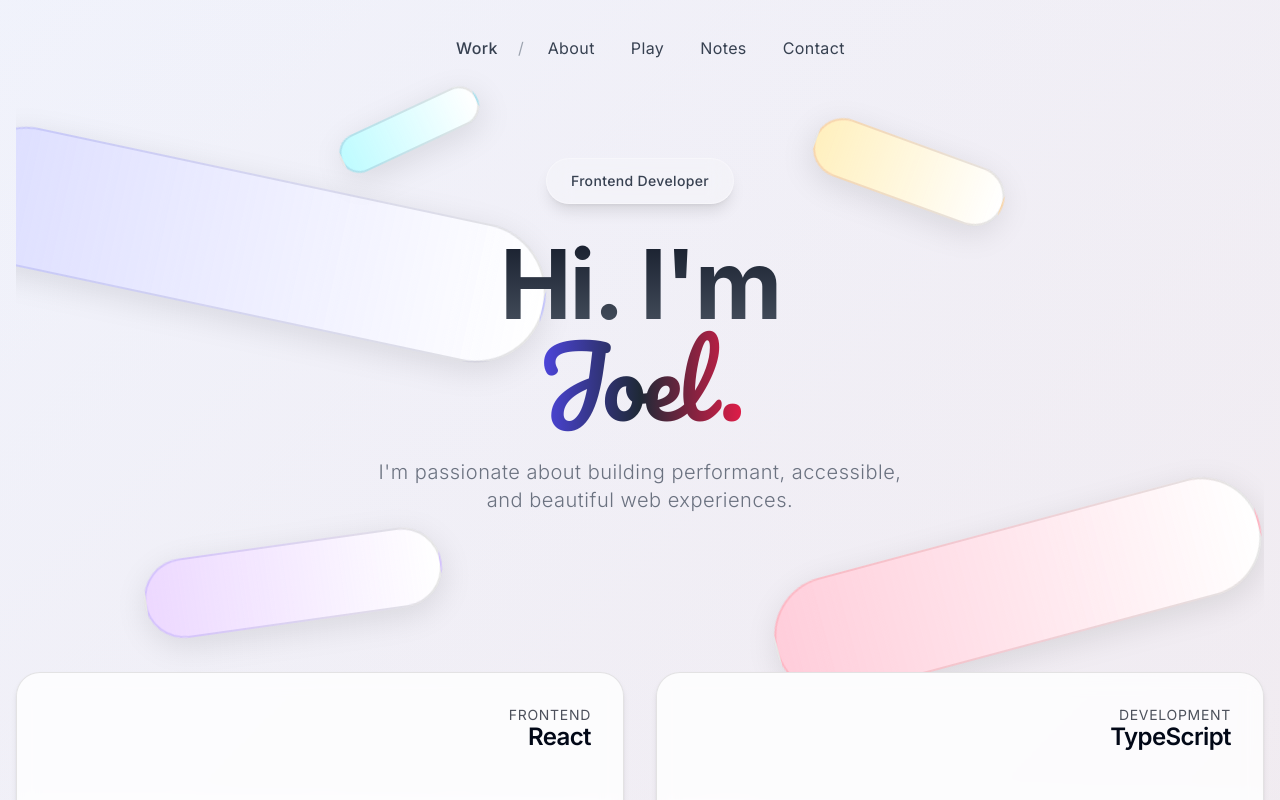
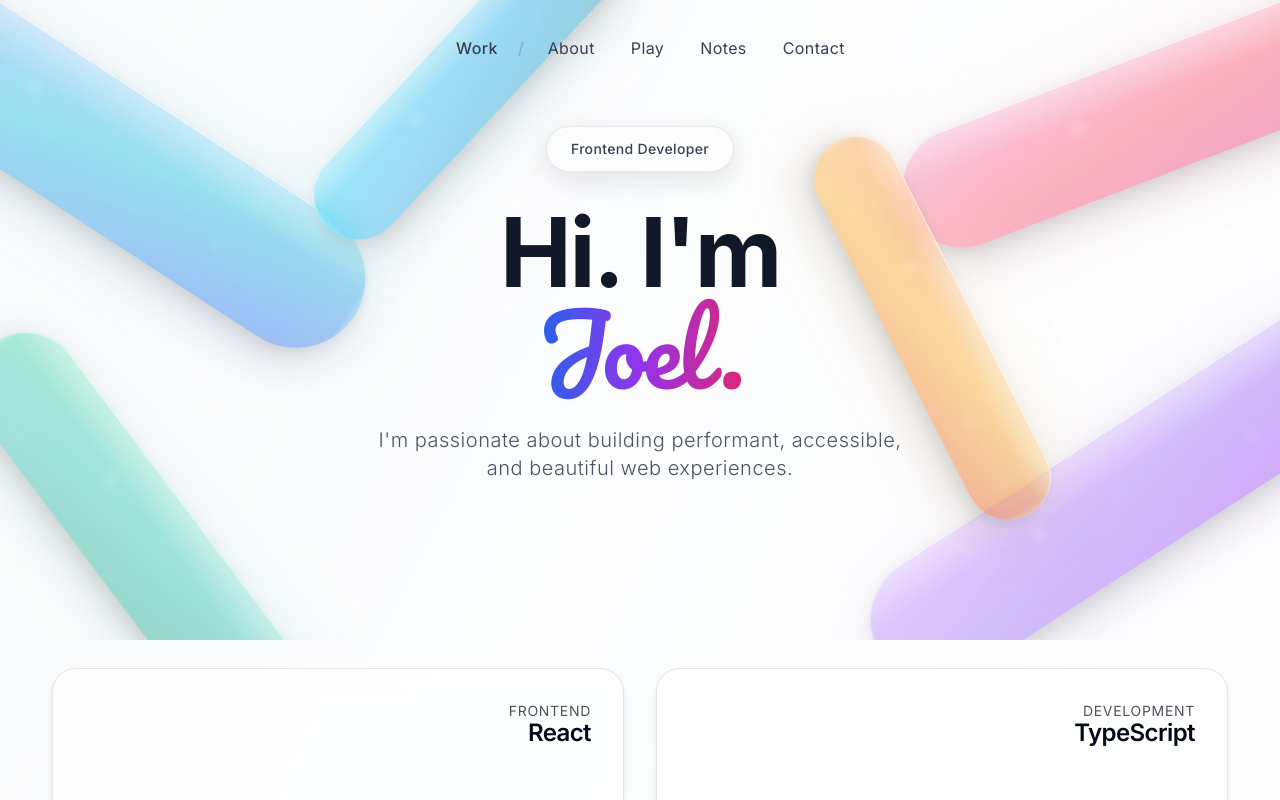
Before and after one commit to joeltk6094/My-dev-Portfolio, a Next.js app: page / in a window 1280 px wide. Shown: the top 800 px of the page. Built offline with nearby package versions, Linux system fonts and the light colour scheme; a web font is replaced by a local one.

Commit message:
chore: update dependencies and enhance styles

```diff
--- a/app/globals.css
+++ b/app/globals.css
@@ -90,7 +90,7 @@
 }
 
 .gradient-bg {
-  background: linear-gradient(135deg, #f8fafc 0%, #f1f5f9 50%, #e2e8f0 100%) !important;
+  background: linear-gradient(135deg, #eff2f5 0%, #e8edf1 50%, #dee5ed 100%) !important; /* Slightly darker light colors */
   min-height: 100vh;
   width: 100%;
 }
@@ -98,6 +98,12 @@
 /* Ensure dark mode works */
 html.dark .gradient-bg {
   background: linear-gradient(135deg, #000000 0%, #0a0a0a 50%, #1a1a1a 100%) !important;
+}
+
+/* Light mode specific overrides for better contrast */
+.light-mode-overlay {
+  background: linear-gradient(135deg, rgba(99, 102, 241, 0.05) 0%, rgba(244, 63, 94, 0.05) 100%);
+  transition: background 0.5s ease;
 }
 
 .star {
@@ -109,6 +115,17 @@ html.dark .gradient-bg {
 .frontend-pill {
   background-color: rgba(229, 231, 235, 0.8) !important;
   border-color: rgba(209, 213, 219, 0.8) !important;
+}
+
+
+.hero-pill {
+  background-color: rgba(243, 244, 246, 0.6); /* Very light grey, subtle opacity */
+  border: 1px solid rgba(229, 231, 235, 0.8); /* Slightly darker light grey border */
+}
+
+html.dark .hero-pill {
+  background-color: rgba(255, 255, 255, 0.2); /* Your current dark mode white/20 */
+  border-color: rgba(255, 255, 255, 0.3);    /* Your current dark mode white/30 */
 }
 
 
@@ -472,3 +489,8 @@ html.dark .frontend-pill {
   background-color: rgba(31, 41, 55, 0.5) !important;
   border: 1px solid rgba(55, 65, 81, 0.5) !important;
 }
+
+
+.b {
+  @apply border border-red-500;
+}
--- a/app/layout.tsx
+++ b/app/layout.tsx
@@ -10,7 +10,6 @@ export const metadata: Metadata = {
   title: "Joel - Frontend Developer",
   description:
     "Portfolio of Joel, a frontend developer passionate about building performant, accessible, and beautiful web experiences.",
-  generator: "v0.dev",
 }
 
 export default function RootLayout({
--- a/app/page.tsx
+++ b/app/page.tsx
@@ -2,7 +2,7 @@
 
 import { useEffect, useState } from "react"
 import { useSearchParams } from "next/navigation"
-import { motion, Variants, Transition } from "framer-motion"
+import { motion, type Variants } from "framer-motion"
 import { Pacifico } from "next/font/google"
 import { cn } from "@/lib/utils"
 import Navbar from "@/components/navbar"
@@ -17,71 +17,114 @@ const pacifico = Pacifico({
 })
 
 type CubicBezier = [number, number, number, number]
-// ... (imports and other code)
 
-function ElegantShape({
+function CleanGlassPill({
   className,
   delay = 0,
   width = 400,
-  height = 100,
+  height = 120,
   rotate = 0,
-  gradient,
+  color,
 }: {
   className?: string
   delay?: number
   width?: number
   height?: number
   rotate?: number
-  gradient: string
+  color: string
 }) {
-  const elegantShapeTransition: Transition = {
-    duration: 2.4,
-    delay,
-    ease: [0.23, 0.86, 0.39, 0.96] as CubicBezier,
-    opacity: { duration: 1.2 },
-  }
-
-  const floatingShapeTransition: Transition = {
-    duration: 12,
-    repeat: Number.POSITIVE_INFINITY,
-    ease: "easeInOut",
-  }
-
   return (
     <motion.div
       initial={{
         opacity: 0,
-        y: -150,
-        rotate: rotate - 15,
+        scale: 0.8,
+        rotate: rotate - 20,
       }}
       animate={{
         opacity: 1,
-        y: 0,
+        scale: 1,
         rotate: rotate,
       }}
-      transition={elegantShapeTransition}
-      className={cn("absolute floating-shape", className)}
+      transition={{
+        duration: 3,
+        delay,
+        ease: [0.23, 1, 0.32, 1],
+      }}
+      className={cn("absolute", className)}
     >
       <motion.div
         animate={{
-          y: [0, 15, 0],
+          y: [0, 25, 0],
+          rotate: [rotate, rotate + 4, rotate],
         }}
-        transition={floatingShapeTransition}
-        style={{
-          width,
-          height,
+        transition={{
+          duration: 18,
+          repeat: Number.POSITIVE_INFINITY,
+          ease: "easeInOut",
         }}
+        style={{ width, height }}
         className="relative"
       >
+        {/* Main glass pill body */}
         <div
-          className={cn(
-            "absolute inset-0 rounded-full shape-inner",
-            "bg-gradient-to-r to-transparent",
-            gradient,
-            // Increased light mode border and shadow visibility
-            "backdrop-blur-[2px] border-2 border-black/[0.1] dark:border-white/[0.15]", // Adjusted border opacity for light mode
-            "shadow-[0_8px_32px_0_rgba(0,0,0,0.1)] dark:shadow-[0_8px_32px_0_rgba(255,255,255,0.1)]", // Adjusted shadow opacity for light mode
-          )}
+          style={{
+            width,
+            height,
+            backdropFilter: "blur(15px) saturate(150%)",
+            boxShadow: `
+              0 15px 35px rgba(0, 0, 0, 0.1),
+              0 5px 15px rgba(0, 0, 0, 0.08),
+              inset 0 1px 0 rgba(255, 255, 255, 0.6)
+            `,
+          }}
+          className={cn("rounded-full relative overflow-hidden", color)}
+        >
+          {/* Soft top highlight */}
+          <div className="absolute top-0 left-0 right-0 h-1/3 bg-gradient-to-b from-white/40 to-transparent rounded-t-full" />
+
+          {/* Gentle side glow */}
+          <div className="absolute left-0 top-1/4 bottom-1/4 w-1 bg-white/30 rounded-full blur-[2px]" />
+          <div className="absolute right-0 top-1/4 bottom-1/4 w-1 bg-white/30 rounded-full blur-[2px]" />
+
+          {/* Floating light particles */}
+          <motion.div
+            animate={{
+              scale: [1, 1.2, 1],
+              opacity: [0.2, 0.5, 0.2],
+            }}
+            transition={{
+              duration: 4,
+              repeat: Number.POSITIVE_INFINITY,
+              ease: "easeInOut",
+              delay: delay,
+            }}
+            className="absolute top-1/3 left-1/3 w-3 h-3 bg-white/40 rounded-full blur-sm"
+          />
+
+          <motion.div
+            animate={{
+              scale: [1, 1.1, 1],
+              opacity: [0.3, 0.6, 0.3],
+            }}
+            transition={{
+              duration: 5,
+              repeat: Number.POSITIVE_INFINITY,
+              ease: "easeInOut",
+              delay: delay + 1,
+            }}
+            className="absolute bottom-1/3 right-1/4 w-2 h-2 bg-white/50 rounded-full blur-sm"
+          />
+        </div>
+
+        {/* Soft outer glow */}
+        <div
+          style={{
+            width: width + 20,
+            height: height + 20,
+            left: -10,
+            top: -10,
+          }}
+          className={cn("absolute rounded-full opacity-20 blur-2xl -z-10", color.replace("/40", "/30"))}
         />
       </motion.div>
     </motion.div>
@@ -115,92 +158,99 @@ export default function Home() {
   }
 
   return (
-    <main className="min-h-screen gradient-bg">
-      {/*
-        Consider the purpose of this overlay.
-        If it's adding too much white in light mode, remove it or adjust its CSS.
-        For now, I'm leaving the element, but assuming its CSS definition
-        might need to be adjusted or removed if it's applying a heavy white filter.
-      */}
-      <div className="absolute inset-0 light-mode-overlay pointer-events-none" />
-
-      <div className="container mx-auto px-4 py-8 relative z-10">
+    <main className="min-h-screen bg-gradient-to-br from-gray-50 to-white dark:from-gray-900 dark:to-gray-800">
+      <div className="w-full relative z-10">
         <Navbar />
 
         {/* Hero Section */}
         <section className="relative min-h-[90vh] sm:min-h-[80vh] flex items-center justify-center overflow-hidden pt-16 md:pt-0">
           <div className="absolute inset-0 overflow-hidden">
-            <ElegantShape
-              delay={0.3}
+            {/* Clean blue pill - top left */}
+            <CleanGlassPill
+              delay={0.2}
               width={600}
               height={140}
-              rotate={12}
-              gradient="from-indigo-500/[0.25]" // Slightly increased opacity for light mode visibility
-              className="left-[-10%] md:left-[-5%] top-[15%] md:top-[20%]"
+              rotate={15}
+              color="bg-gradient-to-br from-blue-400/40 via-cyan-500/35 to-blue-600/40"
+              className="left-[-15%] top-[10%]"
             />
 
-            <ElegantShape
-              delay={0.5}
-              width={500}
+            {/* Clean pink pill - top right */}
+            <CleanGlassPill
+              delay={0.4}
+              width={550}
               height={120}
-              rotate={-15}
-              gradient="from-rose-500/[0.25]" // Slightly increased opacity
-              className="right-[-5%] md:right-[0%] top-[70%] md:top-[75%]"
+              rotate={-12}
+              color="bg-gradient-to-br from-pink-400/40 via-rose-500/35 to-pink-600/40"
+              className="right-[-12%] top-[5%]"
             />
 
-            <ElegantShape
-              delay={0.4}
-              width={300}
-              height={80}
-              rotate={-8}
-              gradient="from-violet-500/[0.25]" // Slightly increased opacity
-              className="left-[5%] md:left-[10%] bottom-[5%] md:bottom-[10%]"
+            {/* Clean purple pill - bottom right */}
+            <CleanGlassPill
+              delay={0.3}
+              width={580}
+              height={130}
+              rotate={-18}
+              color="bg-gradient-to-br from-purple-400/40 via-violet-500/35 to-purple-600/40"
+              className="right-[-10%] bottom-[15%]"
             />
 
-            <ElegantShape
+            {/* Clean green pill - bottom left */}
+            <CleanGlassPill
               delay={0.6}
-              width={200}
-              height={60}
-              rotate={20}
-              gradient="from-amber-500/[0.25]" // Slightly increased opacity
-              className="right-[15%] md:right-[20%] top-[10%] md:top-[15%]"
+              width={520}
+              height={110}
+              rotate={25}
+              color="bg-gradient-to-br from-emerald-400/40 via-teal-500/35 to-emerald-600/40"
+              className="left-[-8%] bottom-[8%]"
             />
 
-            <ElegantShape
+            {/* Clean cyan pill - top center */}
+            <CleanGlassPill
+              delay={0.5}
+              width={400}
+              height={90}
+              rotate={-25}
+              color="bg-gradient-to-br from-cyan-400/40 via-sky-500/35 to-cyan-600/40"
+              className="left-[20%] top-[3%]"
+            />
+
+            {/* Clean orange pill - middle right */}
+            <CleanGlassPill
               delay={0.7}
-              width={150}
-              height={40}
-              rotate={-25}
-              gradient="from-cyan-500/[0.25]" // Slightly increased opacity
-              className="left-[20%] md:left-[25%] top-[5%] md:top-[10%]"
+              width={420}
+              height={85}
+              rotate={30}
+              color="bg-gradient-to-br from-orange-400/40 via-amber-500/35 to-orange-600/40"
+              className="right-[10%] top-[42%]"
             />
           </div>
 
-          <div className="relative z-10 max-w-4xl mx-auto text-center px-4">
+          <div className="relative z-10 w-full max-w-6xl mx-auto text-center px-6 ">
             <motion.div
               custom={0}
               variants={fadeUpVariants}
               initial="hidden"
               animate="visible"
-              className="inline-flex items-center gap-2 px-6 py-3 rounded-full bg-white/20 border border-white/30 mb-6 sm:mb-8 shadow-lg backdrop-blur-md"
+              className="inline-flex items-center gap-2 px-6 py-3 rounded-full mb-6 sm:mb-8 shadow-lg navbar-bg backdrop-blur-sm"
               style={{
+                background: "rgba(255, 255, 255, 0.25)",
                 backdropFilter: "blur(12px)",
+                boxShadow: "0 8px 25px rgba(0, 0, 0, 0.1), inset 0 1px 0 rgba(255, 255, 255, 0.6)",
               }}
             >
-              <span className="text-sm font-medium text-gray-700 dark:text-gray-200 tracking-wide whitespace-nowrap">
+              <span className="text-sm font-medium text-gray-700 dark:text-gray-200 tracking-wide whitespace-nowrap ">
                 Frontend Developer
               </span>
             </motion.div>
 
             <motion.div custom={1} variants={fadeUpVariants} initial="hidden" animate="visible">
               <h1 className="text-4xl sm:text-6xl md:text-8xl font-bold mb-4 sm:mb-6 tracking-tight">
-                <span className="bg-clip-text text-transparent bg-gradient-to-b from-gray-900 to-gray-600 dark:from-white dark:to-white/80">
-                  Hi. I&apos;m
-                </span>
+                <span className="text-gray-900  dark:text-white">Hi. I&apos;m</span>
                 <br />
                 <span
                   className={cn(
-                    "bg-clip-text text-transparent bg-gradient-to-r from-indigo-600 via-gray-800 to-rose-600 dark:from-indigo-300 dark:via-white/90 dark:to-rose-300",
+                    "bg-clip-text text-transparent bg-gradient-to-r from-blue-600 via-purple-600 to-pink-600",
                     pacifico.className,
                   )}
                 >
@@ -210,7 +260,7 @@ export default function Home() {
             </motion.div>
 
             <motion.div custom={2} variants={fadeUpVariants} initial="hidden" animate="visible">
-              <p className="text-base sm:text-lg md:text-xl theme-text-muted mb-8 leading-relaxed font-light tracking-wide max-w-xl mx-auto px-2 sm:px-4">
+              <p className="text-base sm:text-lg md:text-xl text-gray-600 dark:text-gray-300 mb-8 leading-relaxed font-light tracking-wide max-w-xl mx-auto px-2 sm:px-4">
                 I&apos;m passionate about building performant, accessible, and beautiful web experiences.
               </p>
             </motion.div>
@@ -218,11 +268,13 @@ export default function Home() {
         </section>
 
         {/* Top row of project cards */}
+        <div className="p-7">
+
         <motion.section
           initial={{ opacity: 0, y: 40 }}
           animate={{ opacity: 1, y: 0 }}
           transition={{ duration: 0.8, delay: 1.2 }}
-          className="grid grid-cols-1 md:grid-cols-2 gap-8 mb-16"
+          className="grid grid-cols-1 md:grid-cols-2 gap-8 mb-16 max-w-7xl mx-auto px-6"
         >
           <div className="h-full">
             <ProjectCard title="React" category="FRONTEND" color="bg-[#61dafb]/30" image="/images/ai-project.png" />
@@ -242,7 +294,7 @@ export default function Home() {
           initial={{ opacity: 0, y: 40 }}
           animate={{ opacity: 1, y: 0 }}
           transition={{ duration: 0.8, delay: 1.4 }}
-          className="grid grid-cols-1 md:grid-cols-2 gap-8 mb-24"
+          className="grid grid-cols-1 md:grid-cols-2 gap-8 mb-16 max-w-7xl mx-auto px-6"
         >
           <div className="h-full">
             <ProjectCard
@@ -262,7 +314,7 @@ export default function Home() {
           initial={{ opacity: 0, y: 40 }}
           animate={{ opacity: 1, y: 0 }}
           transition={{ duration: 0.8, delay: 1.6 }}
-          className="text-center mb-24 max-w-4xl mx-auto"
+          className="text-center mb-24 max-w-6xl mx-auto px-6"
         >
           <h2 className="text-6xl md:text-7xl mb-6 font-bold">
             <span className="bg-clip-text text-transparent bg-gradient-to-r from-gray-900 to-gray-600 dark:from-white dark:to-white/80">
@@ -270,7 +322,7 @@ export default function Home() {
             </span>
             <span className="text-[#0c9]">.</span>
           </h2>
-          <p className="theme-text-muted text-lg max-w-2xl mx-auto">
+          <p className="text-gray-600 dark:text-gray-300 text-lg max-w-2xl mx-auto">
             Projects I&apos;m currently working on, from open source contributions
             <br />
             to experimental web applications and UI components.
@@ -282,7 +334,7 @@ export default function Home() {
           initial={{ opacity: 0, y: 40 }}
           animate={{ opacity: 1, y: 0 }}
           transition={{ duration: 0.8, delay: 1.8 }}
-          className="grid grid-cols-1 md:grid-cols-2 gap-8 mb-24"
+          className="grid grid-cols-1 md:grid-cols-2 gap-8 mb-16 max-w-7xl mx-auto px-6"
         >
           <div className="h-full">
             <ProjectCard title="Three.js" category="3D GRAPHICS" color="bg-white" image="/images/doodler-project.png" />
@@ -296,6 +348,7 @@ export default function Home() {
             />
           </div>
         </motion.section>
+        </div>
       </div>
 
       <Footer />
--- a/tailwind.config.ts
+++ b/tailwind.config.ts
@@ -60,6 +60,10 @@ const config: Config = {
         sm: "calc(var(--radius) - 4px)",
       },
       keyframes: {
+        'pop-in': {
+          '0%': { opacity: '0', transform: 'scale(0.9) translateY(20px)' },
+          '100%': { opacity: '1', transform: 'scale(1) translateY(0)' },
+        },
         "accordion-down": {
           from: { height: "0" },
           to: { height: "var(--radix-accordion-content-height)" },
@@ -70,6 +74,7 @@ const config: Config = {
         },
       },
       animation: {
+        'pop-in-slow': 'pop-in 1.5s ease-out forwards',
         "accordion-down": "accordion-down 0.2s ease-out",
         "accordion-up": "accordion-up 0.2s ease-out",
       },
```
Also changed, not shown: components/theme-provider.tsx (+6 -2 lines), package.json (+4 -4 lines), 1 other file (tests, documents, lock files or other folders).
